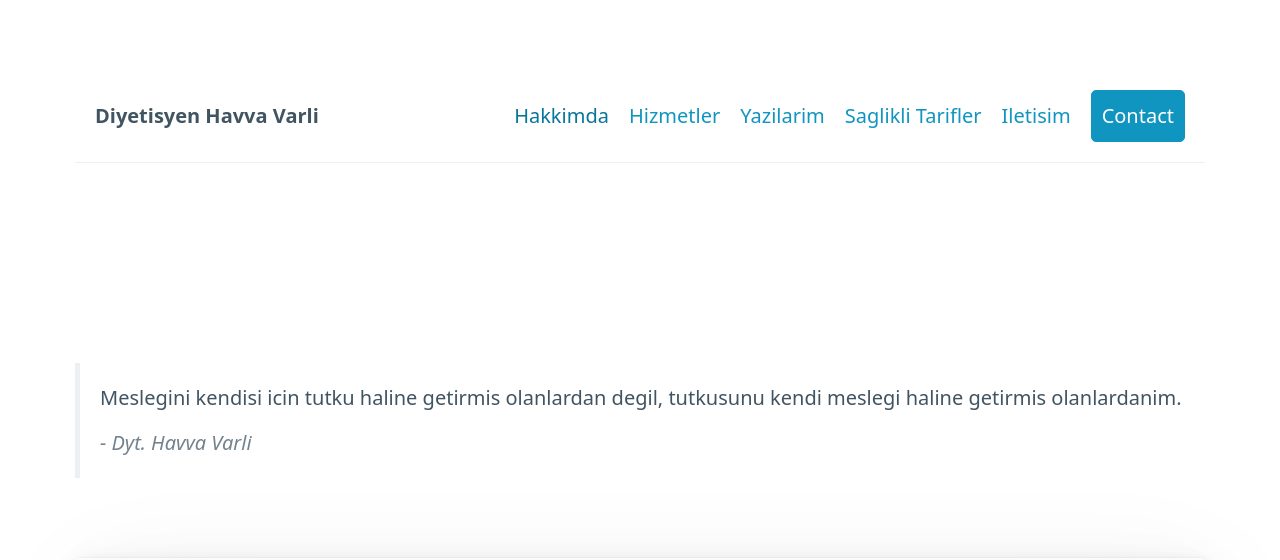
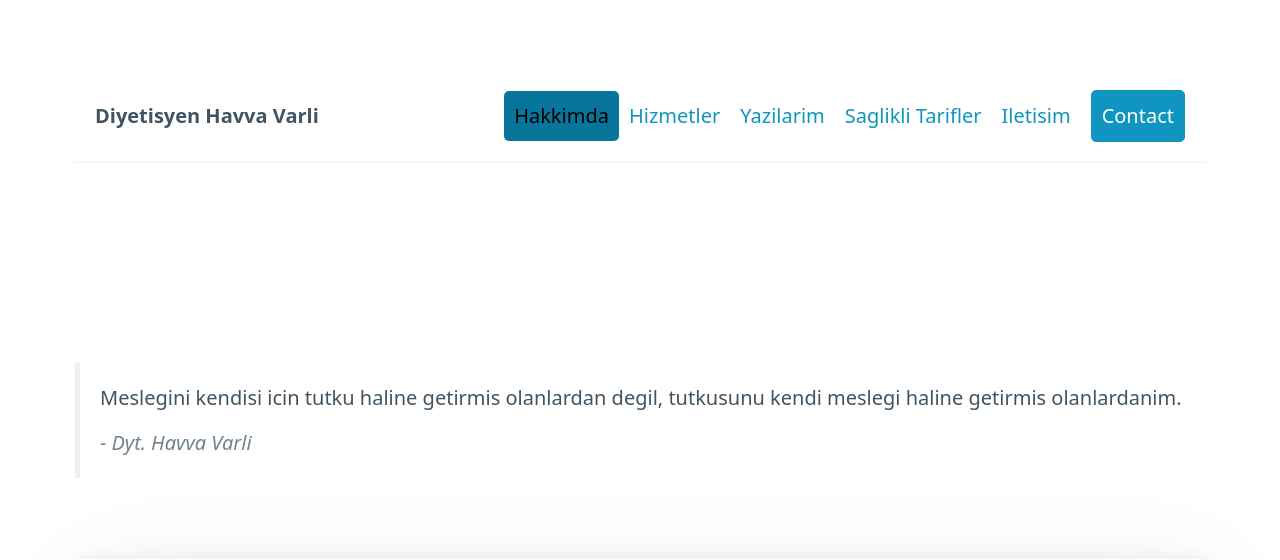
Before and after one commit to varliemre/dietician-website, a plain HTML site: page index.html in a window 1280 px wide. In both pictures the pointer is over the link "Hakkimda". Shown: the top 560 px of the page. Drawn offline with nearby package versions, Linux system fonts and the light colour scheme.

Commit message:
link hover added

```diff
--- a/index.html
+++ b/index.html
@@ -7,6 +7,12 @@
     <link rel="stylesheet" href="https://cdn.jsdelivr.net/npm/@picocss/pico@1/css/pico.min.css">
     <title>Dyt.Havva Varli</title>
 </head>
+<style>
+    a:hover {
+        background-color: #08769B;
+        color: black;
+}
+</style>
 
 <body>
     <main class="container">
```
